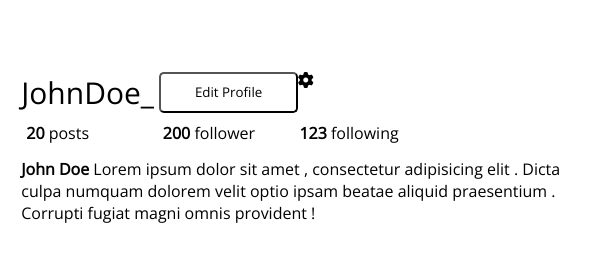
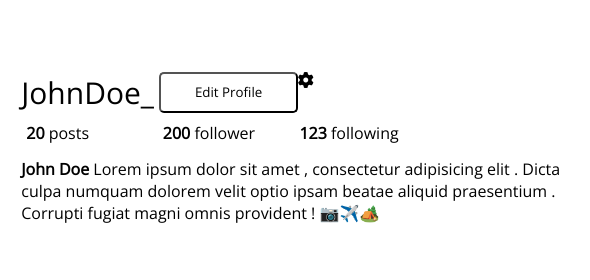
Before and after one commit to Nemeh998/Grid--Assignments, a plain HTML site: page index.html in a window 1280 px wide. Shown: the top 280 px of the page, 469-1059 px from the left. Drawn offline with nearby package versions, Linux system fonts and the light colour scheme.

Commit message:
solve media Q

```diff
--- a/index.html
+++ b/index.html
@@ -38,7 +38,7 @@
 
         <p class="discrbtion"><span class="bolder">John Doe</span> Lorem ipsum dolor sit amet , consectetur adipisicing elit . Dicta <br>
            culpa numquam dolorem velit optio ipsam beatae aliquid praesentium .<br>
-           Corrupti fugiat magni omnis provident !</p>
+           Corrupti fugiat magni omnis provident ! 📷✈️🏕️</p>
       <!-- </div> -->
     </header>
      <main>
```
